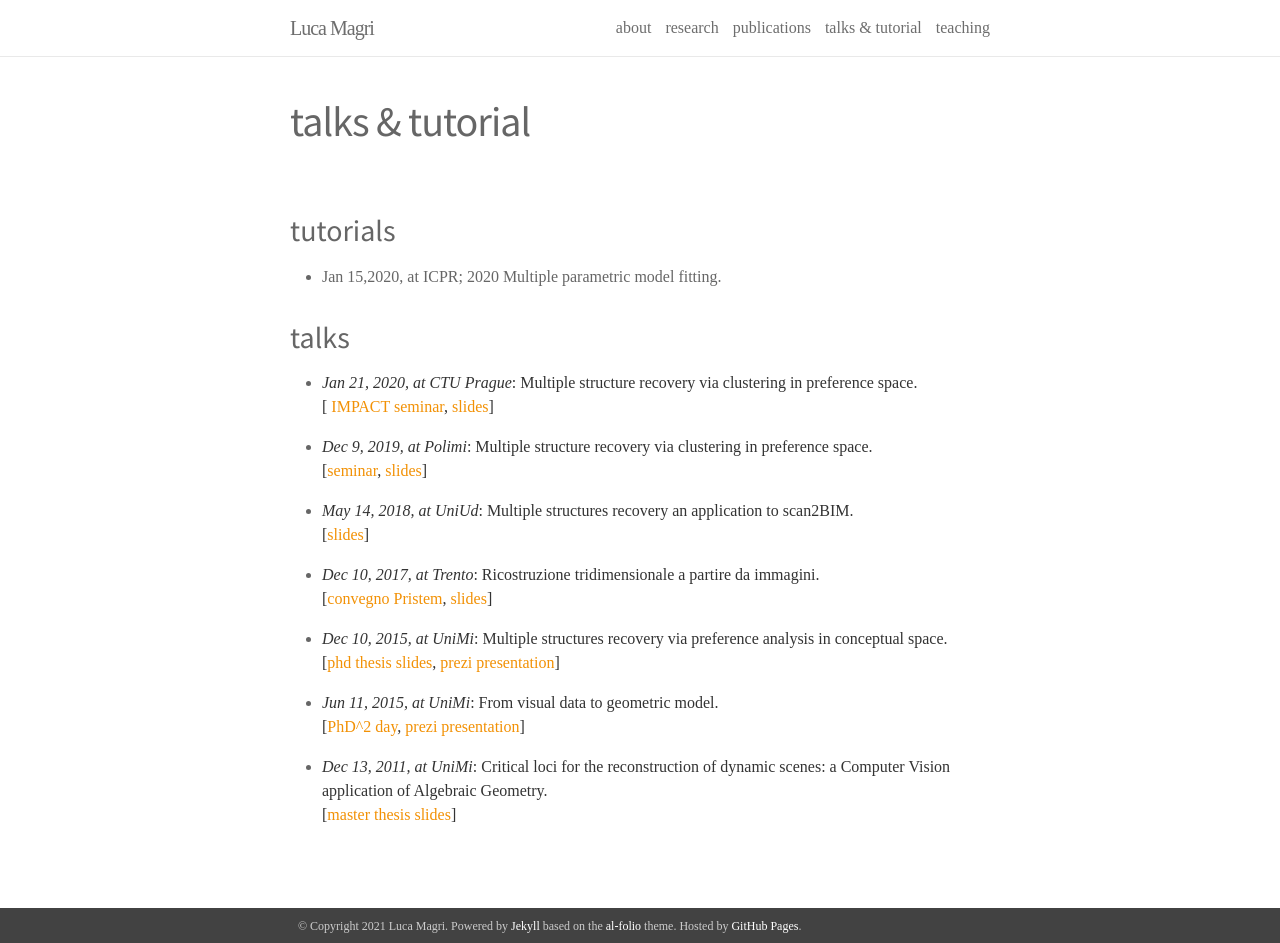
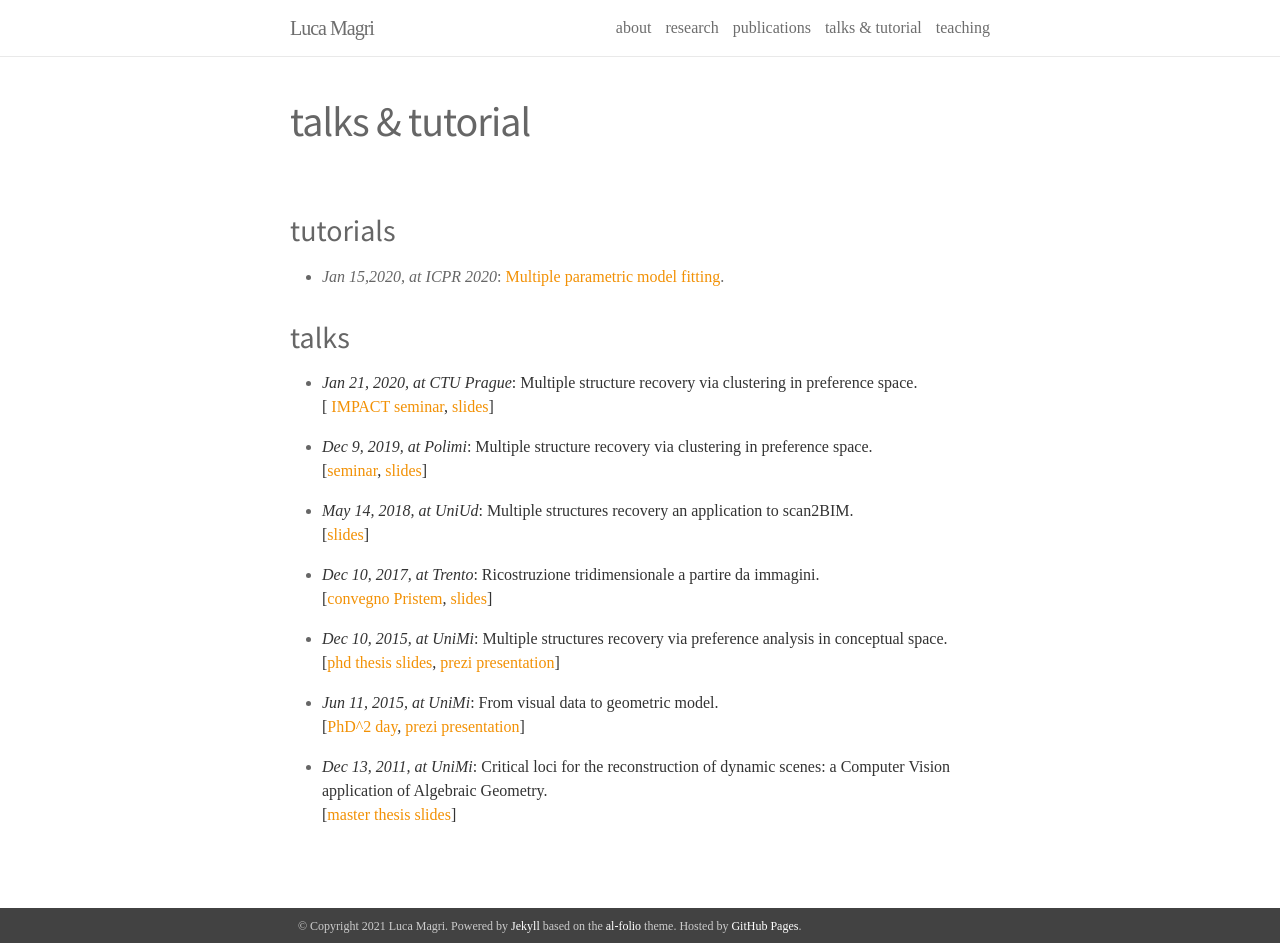
Before and after one commit to magrilu/magrilu.github.io, a Jekyll site: the page built from _pages/talks.md, in a window 1280 px wide and 943 px high. Built offline with Jekyll 4.4.1, drawn with Linux system fonts in a browser that asks for light colours; nearby versions of some CDN libraries; some web fonts are replaced.

Commit message:
fix minor problems

```diff
--- a/_pages/talks.md
+++ b/_pages/talks.md
@@ -6,7 +6,7 @@ description:
 ---
 ### tutorials
 
-* Jan 15,2020, at ICPR; 2020 Multiple parametric model fitting.
+* <i>Jan 15,2020, at ICPR 2020</i>: [Multiple parametric model fitting][mmf].
 
 ### talks
  {% if site.talks  %}
```
Also changed, not shown: other parts of _pages/talks.md (+4 -0 lines), _pages/cs.md (+1 -1 lines).
